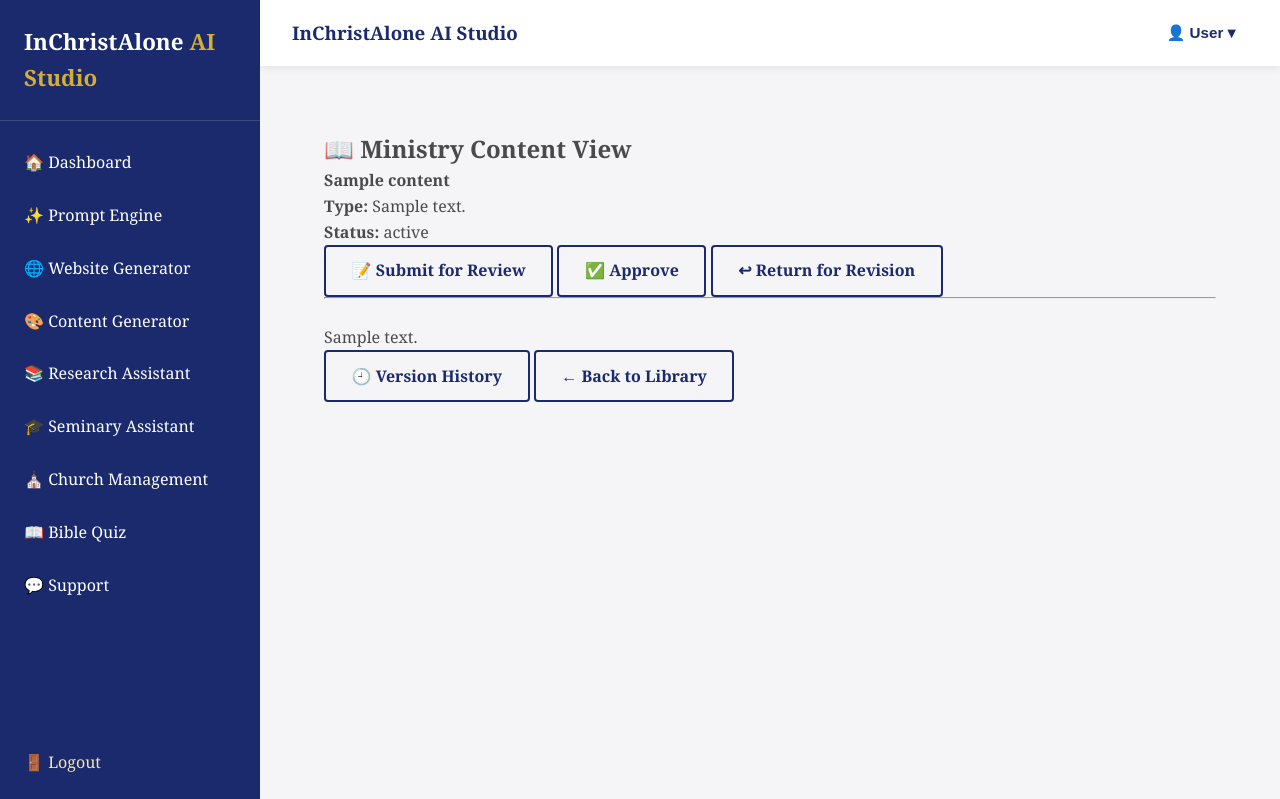
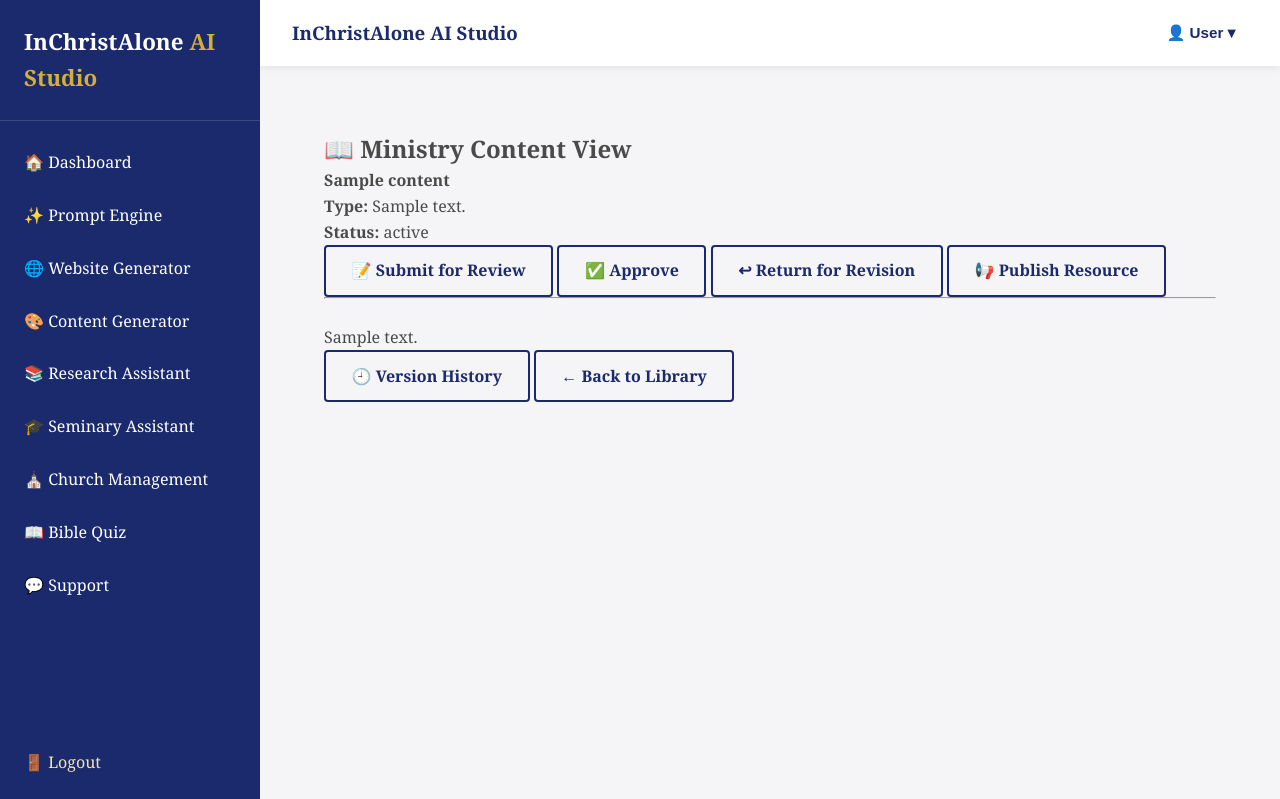
Before and after one commit to taiwolade-dot/InChristAlone-AI-Studio, a Flask app: page /ministry/content/1 in a window 1280 px wide. Shown: the top 799 px of the page. Run offline with Flask 3, Linux system fonts and the light colour scheme; a user stored in the database is signed in; tables that the repository leaves empty hold one stand-in row (values such as "Sample post").

Commit message:
v3.6.0 add published ministry resource workflow

```diff
--- a/modules/ministry/routes.py
+++ b/modules/ministry/routes.py
@@ -273,6 +273,30 @@ def reject_content(content_id):
     )
 
 
+@ministry_bp.route("/content/<int:content_id>/publish")
+@login_required
+def publish_content(content_id):
+
+    content = MinistryContent.query.get_or_404(content_id)
+
+    if content.owner_id != current_user.id:
+        abort(403)
+
+    content.status = "Published"
+    content.published_by = current_user.id
+    content.published_at = datetime.utcnow()
+    content.ai_action = "Published"
+
+    db.session.commit()
+
+    return redirect(
+        url_for(
+            "ministry.view_content",
+            content_id=content.id
+        )
+    )
+
+
 @ministry_bp.route("/content/<int:content_id>")
 @login_required
 def view_content(content_id):
--- a/templates/ministry/content_view.html
+++ b/templates/ministry/content_view.html
@@ -38,6 +38,11 @@
                     ↩ Return for Revision
                 </a>
 
+                <a class="btn-secondary"
+                   href="{{ url_for('ministry.publish_content', content_id=content.id) }}">
+                    📢 Publish Resource
+                </a>
+
             </div>
 
             <hr>
```
Also changed, not shown: models.py (+13 -0 lines).
